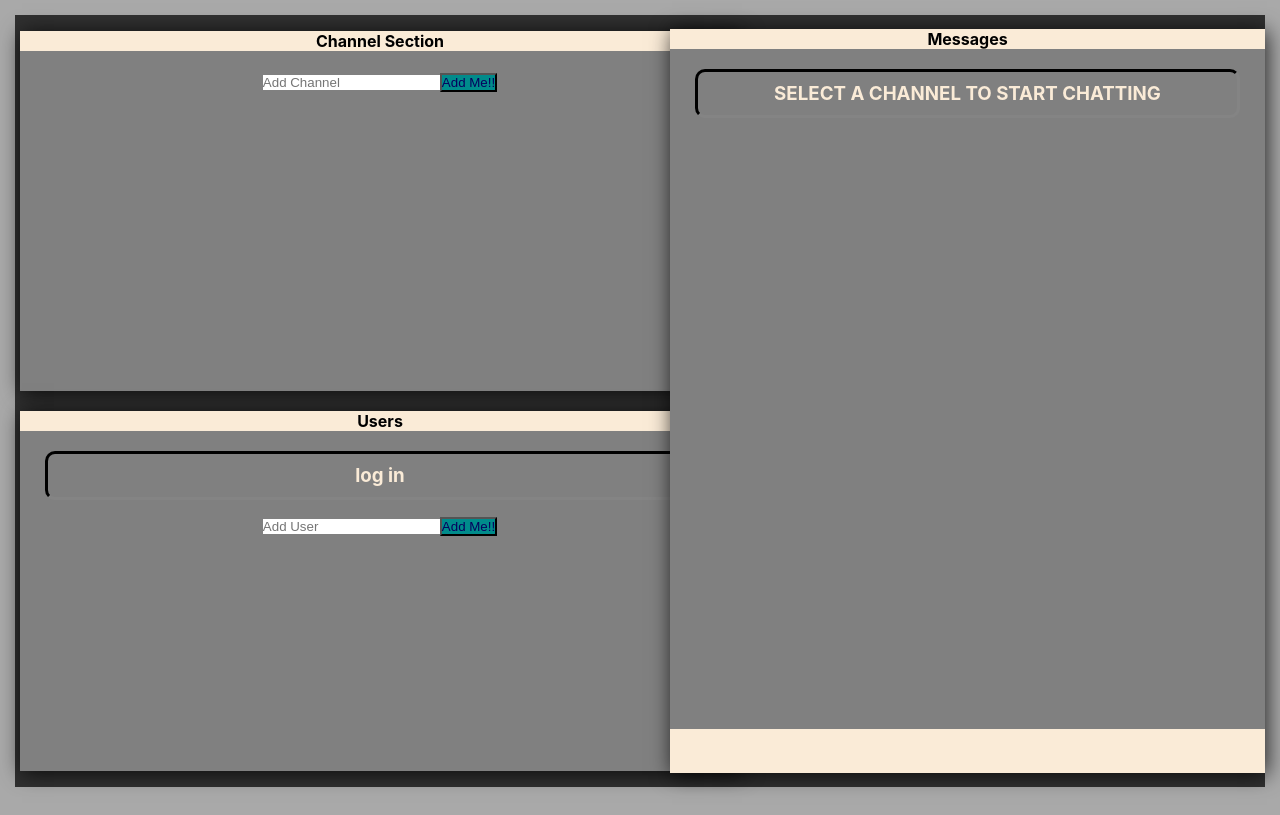
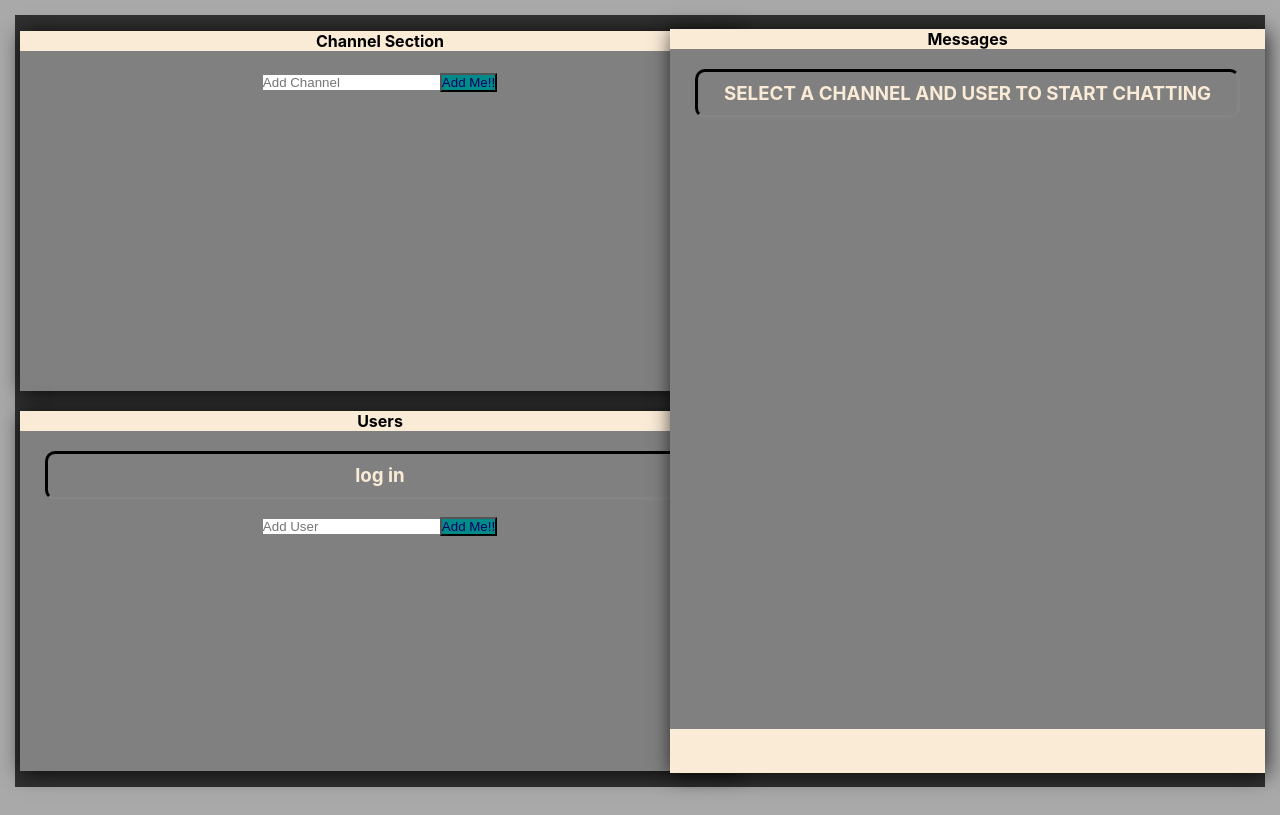
Before and after one commit to josuemartinezlinkedin/go-react-real-time, a React (Create React App) app: page / in a window 1280 px wide. Built offline with nearby package versions, Linux system fonts and the light colour scheme.

Commit message:
styling and html added for messages, messages bug fixed that allowed send message without first having selected a user and channel

```diff
--- a/src/App.tsx
+++ b/src/App.tsx
@@ -36,7 +36,7 @@ function App() {
       <ChannelSection addChannel={addChannel} channelList={channelList} setActiveChannel={setActiveChannel} activeChannel={activeChannel}/>
         <UserSection activeUser={activeUser} setActiveUser={setActiveUser} userList={usersList} setUserList={setUserList}/>
       </div>
-      <MessagesSection activeChannel={activeChannel} />
+      <MessagesSection activeChannel={activeChannel} activeUser={activeUser}/>
       <div>
       </div>
     </div>
--- a/src/Components/MessagesSection/MessageBox/message-box.component.tsx
+++ b/src/Components/MessagesSection/MessageBox/message-box.component.tsx
@@ -5,13 +5,13 @@ type messages = {
     message: string
 }
 type MessageBoxProps = {
-    addMessages: (message: string) => void;
+    addMessages: (message:string, user: string, time: Date) => void;
     // messagesMap: Map<string, messages[]>;
-    messageRef: React.RefObject<HTMLInputElement> | null
-
+    messageRef: React.RefObject<HTMLInputElement> | null;
+    user: string;
 }
 
-function MessageBox({addMessages, messageRef}:MessageBoxProps) {
+function MessageBox({addMessages, messageRef, user}:MessageBoxProps) {
 
 
     const [aMessage, setAMessage] = useState('')
@@ -25,7 +25,8 @@ function MessageBox({addMessages, messageRef}:MessageBoxProps) {
     const onSubmit: React.FormEventHandler<HTMLFormElement> = (e: React.FormEvent) =>
      {
         e.preventDefault()
-        addMessages(aMessage)
+        const timeNow = new Date()
+        addMessages(aMessage, user, timeNow)
         setAMessage('')
     }
 
--- a/src/Components/MessagesSection/MessagesComponent/messages-component.component.tsx
+++ b/src/Components/MessagesSection/MessagesComponent/messages-component.component.tsx
@@ -1,18 +1,24 @@
 
 type messages = {
-  // userName?: string,
-  message: string
+  message: string;
+  user: string;
+  time: Date
 }
 
-function MessagesComponent({message}: messages) {
+function MessagesComponent({message, user, time}: messages) {
+  console.log(message, user, time)
   return (
-    <>
-      <li className='channel-list-item'>
-        <a>
+      <div className='message-container message-sent'>
+      <p className="message_name">
+        <span><b>{user}</b></span>
+        {' ' + time.toString()}
+      </p>
+        <p className="message">
+          <i>
           {message}
-        </a>
-      </li>
-    </>
+          </i>
+        </p>
+      </div>
   )
 }
 
--- a/src/Components/MessagesSection/messages-section.component.tsx
+++ b/src/Components/MessagesSection/messages-section.component.tsx
@@ -1,17 +1,19 @@
-import React, {useState, useEffect, useRef} from 'react'
+import {useState, useEffect, useRef} from 'react'
 import MessageBox from './MessageBox/message-box.component'
 import MessageList from './MessageList/message-list.component'
 
 type MessagesSectionProps = {
-    activeChannel: string
+    activeChannel: string;
+    activeUser: string
 }
 type messages = {
-    // userName?: string,
     message: string;
+    user: string;
+    time: Date
 }
 let messagesMap = new Map<string, messages[]>()
 
-function MessagesSection({activeChannel}: MessagesSectionProps) {
+function MessagesSection({activeChannel, activeUser}: MessagesSectionProps) {
     //useState
     const [addMessage, setAddMessage] = useState<messages[]>([])
     const [messageToMap] = useState<Map<string, messages[]>>(messagesMap)
@@ -20,21 +22,18 @@ function MessagesSection({activeChannel}: MessagesSectionProps) {
 
 
     // I could turn this into a generic
-    const addMessages: (message: string) => void = (message) => {
-          setAddMessage((current) => [...current, { message: message }])
-          messageToMap.set(activeChannel, [...addMessage, {message: message}])
+    const addMessages: (message: string, user:string, time: Date) => void = (message, user, timeNow) => {
+          setAddMessage((current) => [...current, { message: message, user: user, time: timeNow  }])
+          messageToMap.set(activeChannel, [...addMessage, {message: message, user:user , time: timeNow}])
     }
-    const selectChannel = activeChannel.length === 0 ? 'select a channel to start chatting'.toUpperCase() :
-    activeChannel
-    //active chat =  map(key=activeChannel, map messagesList)
-    //const myMap = new map(activeChannel, messages[])
-    //if activeChannel changes then wipe messages and start new with a push on every message
-    useEffect(()=>{
+    // const selectChannel = activeChannel.length === 0 ? 'select a channel and user to start chatting'.toUpperCase() : activeChannel
+    // const selectUser = activeUser.length === 0 ? 'select a channel and user to start chatting'.toUpperCase() : activeUser
+    const selectUserAndChannel = activeUser.length !== 0 && activeChannel.length !== 0 ? activeChannel : 'select a channel and user to start chatting'.toUpperCase()
 
-    },[])
     useEffect(()=>{
         if (messageToMap.get(activeChannel) === undefined) {
             setAddMessage([])
+            //This may only be working because useEffect is running twice, console log to see
             messagesMap.set(activeChannel, addMessage)
         } else {
      setAddMessage(messagesMap.get(activeChannel) ?? [])
@@ -42,14 +41,15 @@ function MessagesSection({activeChannel}: MessagesSectionProps) {
 
     },[activeChannel])
 
-    const inputBoxAvailability = selectChannel === activeChannel ? <MessageBox addMessages={addMessages} messageRef={messageRef}/> : ''
+    const inputBoxAvailability = (selectUserAndChannel === activeChannel) ? <MessageBox
+     addMessages={addMessages} messageRef={messageRef} user={activeUser}/> : ''
   return (
     <div className='messages-section'>
         <div className="messages-section_header">
             <h4 className='messages_section_header-tag'>Messages</h4>
         </div>
         <div className="message-section_messages_box" >
-            <h3 className='channel_name_messages'>{selectChannel}</h3>
+            <h3 className='channel_name_messages'>{selectUserAndChannel}</h3>
              {inputBoxAvailability }
             <MessageList messageList={addMessage} />
         </div>
--- a/src/index.css
+++ b/src/index.css
@@ -136,6 +136,27 @@ code {
     background-color: antiquewhite;
 }
 
+.message-container {
+  list-style-type: none;
+  border: 2px solid #dedede;
+  background-color: #f1f1f1;
+  border-radius: 2px;
+  padding: 5px;
+  margin: 5px 0;
+  color:cadetblue;
+
+}
+.message-sent {
+  /* border-color: #ccc;
+  background-color: #ddd; */
+  border-color: cornflowerblue;
+  background-color: #303030;
+}
+.message-received {
+  border-color:cornflowerblue;
+  background-color:#303030;
+}
+
 .message-section_messages_box {
 background-color: grey;
 padding: 20px 25px;
@@ -167,8 +188,14 @@ max-height: 85vh;
   background-color: aquamarine;
   color: hotpink
 }
-
-
+.message{
+  text-align: left;
+}
+.message_name {
+  padding-top: 5px;
+  text-align: left;
+  font-size: 10px;
+}
 
 
 /*
```
Also changed, not shown: src/Components/MessagesSection/MessageList/message-list.component.tsx (+5 -4 lines).
